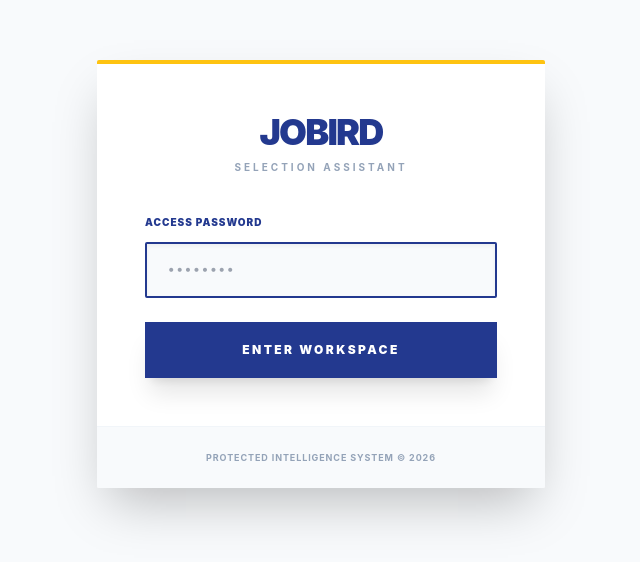
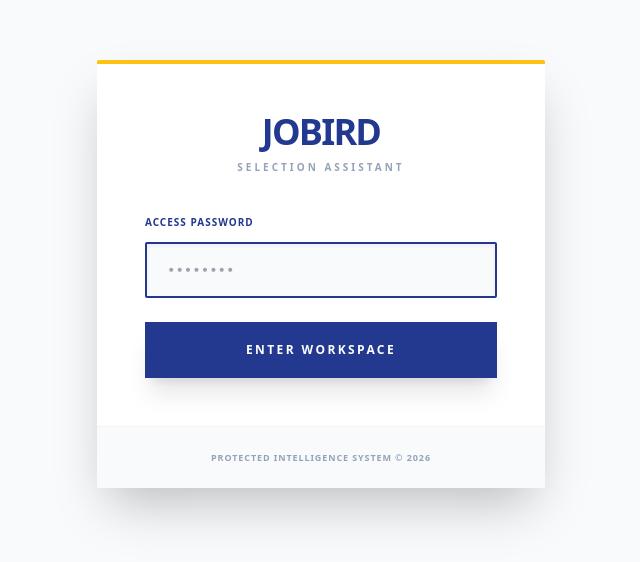
Before and after one commit to kc-innovate-Design/JoBirdChatBot, a React (Vite) app: page / in a window 1280 px wide. Shown: the part 126-688 px from the top of the page, without its empty margins (319-959 px from the left). Built offline with nearby package versions, Linux system fonts and the light colour scheme; no server answers.

Commit message:
Change all fonts from Inter to Outfit

```diff
--- a/index.css
+++ b/index.css
@@ -2,7 +2,7 @@
 @tailwind components;
 @tailwind utilities;
 
-@import url('https://fonts.googleapis.com/css2?family=Inter:wght@300;400;600;700;900&display=swap');
+@import url('https://fonts.googleapis.com/css2?family=Outfit:wght@300;400;600;700;900&display=swap');
 
 .custom-scrollbar::-webkit-scrollbar {
     width: 4px;
--- a/tailwind.config.js
+++ b/tailwind.config.js
@@ -19,7 +19,7 @@ export default {
                 }
             },
             fontFamily: {
-                sans: ['Inter', 'system-ui', 'sans-serif'],
+                sans: ['Outfit', 'system-ui', 'sans-serif'],
             }
         }
     },
```
